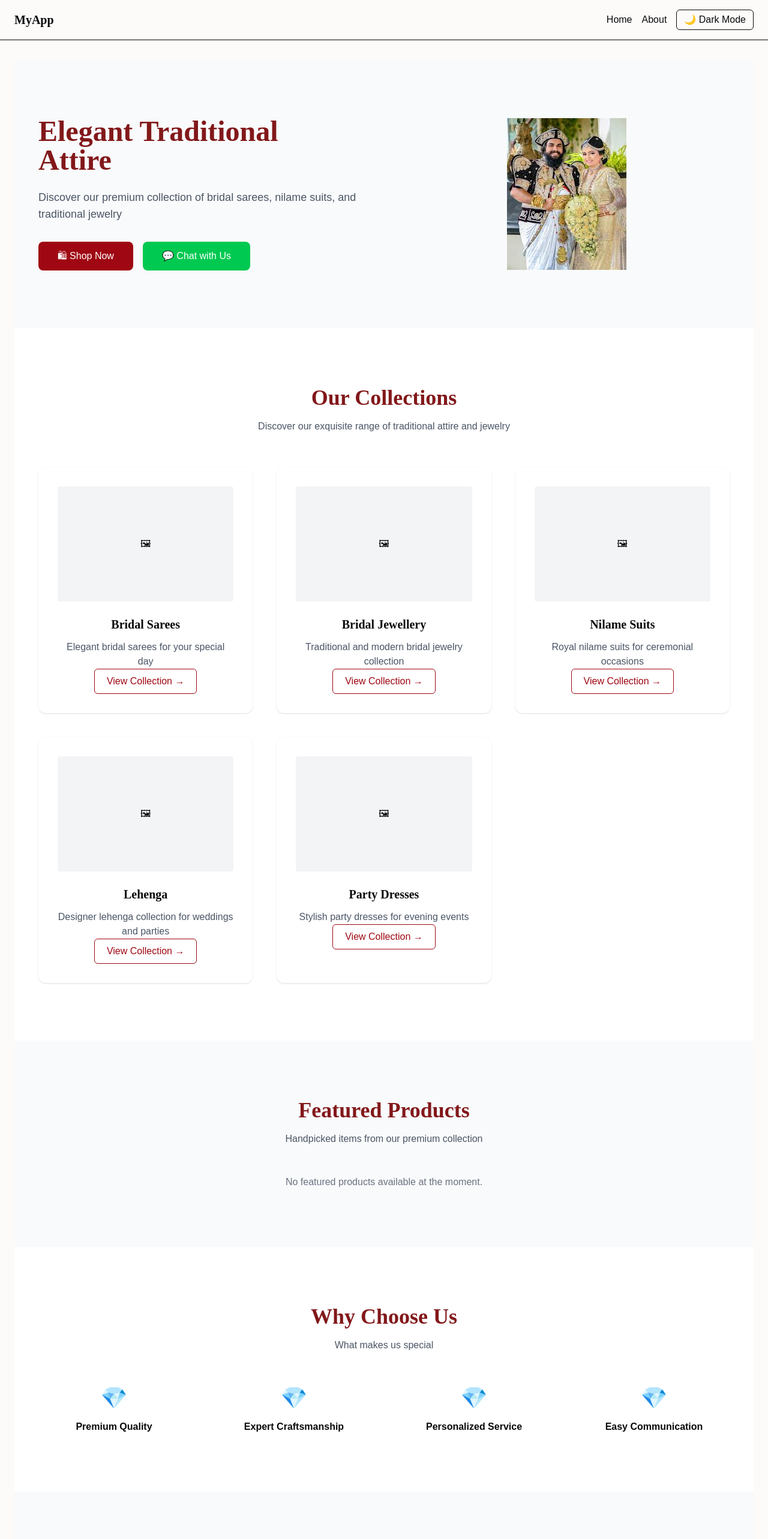
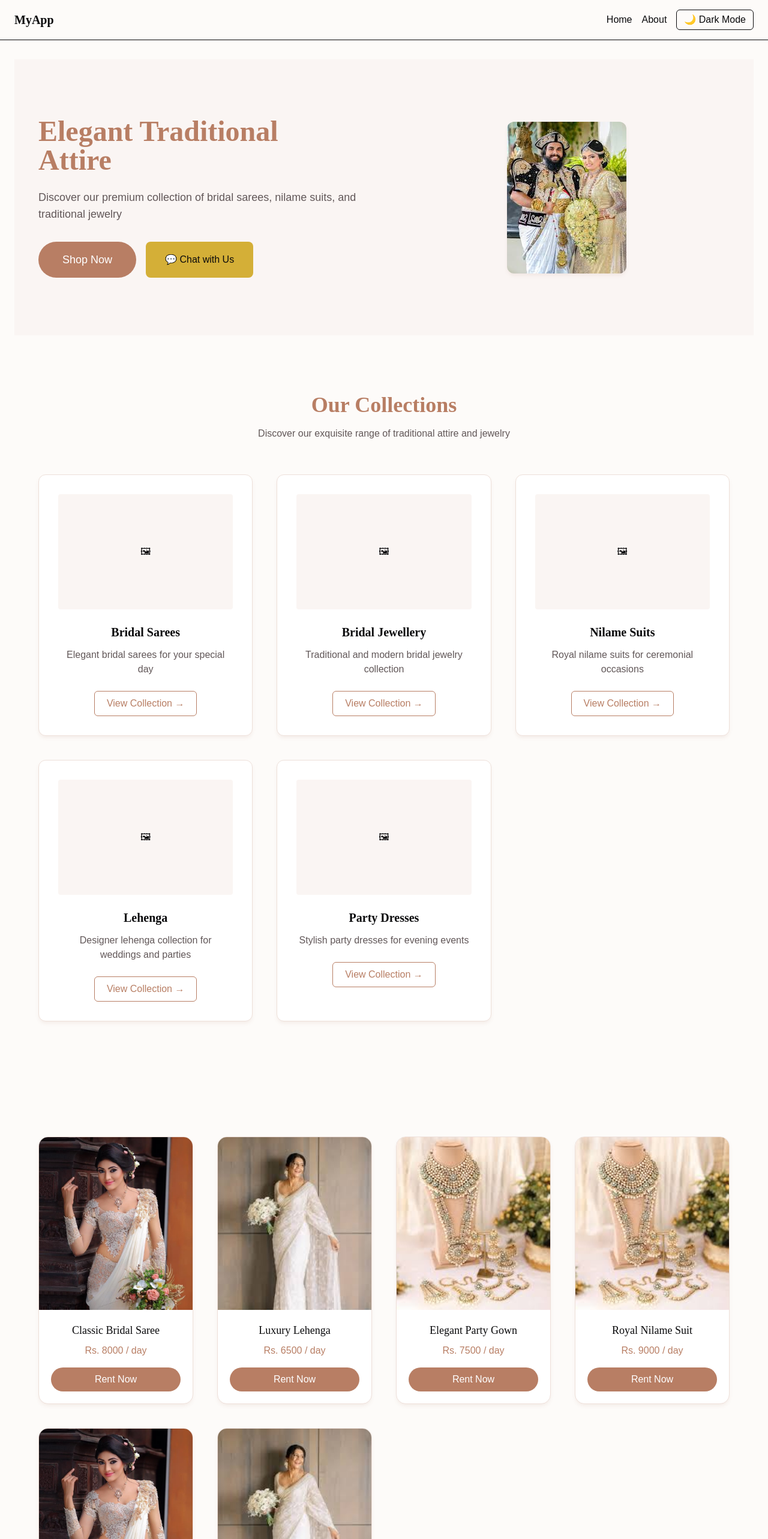
Before and after one commit to ZentroThread/Client_frontend, a React (Vite) app: page / in a window 1280 px wide. Shown: the top 2566 px of the page at 60% size. Built offline with nearby package versions, Linux system fonts and the light colour scheme.

Commit message:
Home , Collection Page Updated

```diff
--- a/src/components/molecules/DressCard.tsx
+++ b/src/components/molecules/DressCard.tsx
@@ -1,5 +1,3 @@
-import Button from "../atoms/Button.tsx";
-
 type Props = {
   name: string;
   pricePerDay: number;
@@ -8,7 +6,18 @@ type Props = {
 
 export default function DressCard({ name, pricePerDay, image }: Props) {
   return (
-    <div className="bg-white rounded-2xl shadow overflow-hidden">
+    <div
+      className="
+        bg-(--color-surface)
+        rounded-2xl
+        shadow-(--shadow-md)
+        overflow-hidden
+        border
+        border-(--color-border-light)
+        hover:shadow-lg
+        transition
+      "
+    >
       <img
         src={image}
         alt={name}
@@ -16,14 +25,27 @@ export default function DressCard({ name, pricePerDay, image }: Props) {
       />
 
       <div className="p-5 text-center">
-        <h3 className="font-semibold">{name}</h3>
-        <p className="text-pink-600 mt-2">
+        <h3 className="text-lg font-serif text-(--color-text-primary)">
+          {name}
+        </h3>
+
+        <p className="mt-2 text-(--color-brand-primary) font-medium">
           Rs. {pricePerDay} / day
         </p>
 
-        <div className="mt-4">
-          <Button>Rent Now</Button>
-        </div>
+        <button
+          className="
+            mt-4 w-full
+            bg-(--color-brand-primary)
+            text-white
+            py-2
+            rounded-full
+            hover:bg-(--color-brand-secondary)
+            transition
+          "
+        >
+          Rent Now
+        </button>
       </div>
     </div>
   );
--- a/src/components/organisms/CollectionsSection.tsx
+++ b/src/components/organisms/CollectionsSection.tsx
@@ -30,12 +30,15 @@ const collections = [
 
 export default function CollectionsSection() {
   return (
-    <section id ="collections" className="py-24 bg-white text-center">
-      <h2 className="text-4xl font-serif font-bold text-red-900">
+    <section
+      id="collections"
+      className="py-24 bg-(--color-bg-primary) text-center"
+    >
+      <h2 className="text-4xl font-serif font-bold text-(--color-brand-primary)">
         Our Collections
       </h2>
 
-      <p className="mt-4 text-gray-600">
+      <p className="mt-4 text-(--color-text-secondary)">
         Discover our exquisite range of traditional attire and jewelry
       </p>
 
@@ -43,28 +46,44 @@ export default function CollectionsSection() {
         {collections.map((item, index) => (
           <div
             key={index}
-            className="bg-white rounded-xl shadow p-8"
+            className="
+              bg-(--color-surface)
+              rounded-xl
+              shadow-(--shadow-md)
+              p-8
+              border
+              border-(--color-border-light)
+            "
           >
-            <div className="h-48 bg-gray-100 rounded mb-6 flex items-center justify-center">
+            <div className="h-48 bg-(--color-bg-tertiary) rounded mb-6 flex items-center justify-center">
               🖼
             </div>
 
-            <h3 className="text-xl font-serif font-bold">
+            <h3 className="text-xl font-serif font-bold text-(--color-text-primary)">
               {item.title}
             </h3>
 
-            <p className="mt-3 text-gray-600">
+            <p className="mt-3 text-(--color-text-secondary)">
               {item.desc}
             </p>
 
             <Link
-                to={item.path}
-                className="inline-flex items-center gap-2 border border-red-800 text-red-800 px-5 py-2 rounded-md hover:bg-red-800 hover:text-white transition"
+              to={item.path}
+              className="
+                inline-flex items-center gap-2
+                mt-6
+                border
+                border-(--color-brand-primary)
+                text-(--color-brand-primary)
+                px-5 py-2
+                rounded-md
+                hover:bg-(--color-brand-primary)
+                hover:text-white
+                transition
+              "
             >
-            View Collection →
+              View Collection →
             </Link>
-
-
           </div>
         ))}
       </div>
--- a/src/components/organisms/DressGrid.tsx
+++ b/src/components/organisms/DressGrid.tsx
@@ -1,6 +1,5 @@
 import DressCard from "../molecules/DressCard";
 import { dresses, type Dress } from "../../data/dresses";
-
 
 type Props = {
   category?: Dress["category"];
@@ -12,7 +11,7 @@ export default function DressGrid({ category }: Props) {
     : dresses;
 
   return (
-    <section className="py-24 px-10">
+    <section className="py-24 px-10 bg-(--color-bg-primary)">
       <div className="grid gap-10 grid-cols-1 sm:grid-cols-2 lg:grid-cols-4">
         {filteredDresses.map((dress) => (
           <DressCard
@@ -25,7 +24,7 @@ export default function DressGrid({ category }: Props) {
       </div>
 
       {filteredDresses.length === 0 && (
-        <p className="text-center text-gray-500 mt-10">
+        <p className="text-center text-(--color-text-secondary) mt-10">
           No items available in this category.
         </p>
       )}
--- a/src/components/organisms/FeaturedProducts.tsx
+++ b/src/components/organisms/FeaturedProducts.tsx
@@ -1,15 +1,15 @@
 export default function FeaturedProducts() {
   return (
-    <section className="py-24 bg-gray-50 text-center">
-      <h2 className="text-4xl font-serif font-bold text-red-900">
+    <section className="py-24 bg-(--color-bg-tertiary) text-center">
+      <h2 className="text-4xl font-serif font-bold text-(--color-brand-primary)">
         Featured Products
       </h2>
 
-      <p className="mt-4 text-gray-600">
+      <p className="mt-4 text-(--color-text-secondary)">
         Handpicked items from our premium collection
       </p>
 
-      <p className="mt-12 text-gray-500">
+      <p className="mt-12 text-(--color-text-secondary)">
         No featured products available at the moment.
       </p>
     </section>
--- a/src/components/organisms/Testimonials.tsx
+++ b/src/components/organisms/Testimonials.tsx
@@ -15,21 +15,39 @@ const reviews = [
 
 export default function Testimonials() {
   return (
-    <section className="py-24 bg-gray-50 text-center">
-      <h2 className="text-4xl font-serif font-bold text-red-900">
+    <section className="py-24 bg-(--color-bg-tertiary) text-center">
+      <h2 className="text-4xl font-serif font-bold text-(--color-brand-primary)">
         What Our Customers Say
       </h2>
 
-      <p className="mt-4 text-gray-600">
+      <p className="mt-4 text-(--color-text-secondary)">
         Reviews from satisfied customers
       </p>
 
       <div className="mt-14 max-w-7xl mx-auto px-10 grid grid-cols-1 md:grid-cols-3 gap-10">
         {reviews.map((r, i) => (
-          <div key={i} className="bg-white p-8 rounded-xl shadow">
-            ⭐⭐⭐⭐⭐
-            <p className="mt-4 italic">"{r.text}"</p>
-            <p className="mt-4 font-semibold">– {r.name}</p>
+          <div
+            key={i}
+            className="
+              bg-(--color-surface)
+              p-8
+              rounded-xl
+              shadow-(--shadow-md)
+              border
+              border-(--color-border-light)
+            "
+          >
+            <div className="text-(--color-accent-gold) text-lg">
+              ⭐⭐⭐⭐⭐
+            </div>
+
+            <p className="mt-4 italic text-(--color-text-secondary)">
+              “{r.text}”
+            </p>
+
+            <p className="mt-4 font-semibold text-(--color-text-primary)">
+              – {r.name}
+            </p>
           </div>
         ))}
       </div>
--- a/src/components/organisms/TraditionalAttire.tsx
+++ b/src/components/organisms/TraditionalAttire.tsx
@@ -2,34 +2,52 @@ import coupleImg from "../../assets/items/nilame3.jpeg";
 
 export default function TraditionalAttire() {
   return (
-    <section className="py-24 bg-gray-50">
+    <section className="py-24 bg-(--color-bg-tertiary)">
       <div className="max-w-7xl mx-auto px-10 grid grid-cols-1 lg:grid-cols-2 gap-16 items-center">
 
         {/* LEFT */}
         <div>
-          <h2 className="text-5xl font-serif font-bold text-red-900">
+          <h2 className="text-5xl font-serif font-bold text-(--color-brand-primary)">
             Elegant Traditional<br />Attire
           </h2>
 
-          <p className="mt-6 text-gray-600 text-lg max-w-xl">
+          <p className="mt-6 text-(--color-text-secondary) text-lg max-w-xl">
             Discover our premium collection of bridal sarees, nilame suits,
             and traditional jewelry
           </p>
 
           <div className="mt-8 flex gap-4">
+            {/* Shop Now */}
             <button
-                onClick={() => {
-                    document
-                        .getElementById("collections")
-                        ?.scrollIntoView({ behavior: "smooth" });
-                }}
-                className="bg-red-800 text-white px-8 py-3 rounded-lg"
+              onClick={() => {
+                document
+                  .getElementById("collections")
+                  ?.scrollIntoView({ behavior: "smooth" });
+              }}
+              className="
+                bg-(--color-brand-primary)
+                text-white
+                px-10 py-4
+                rounded-full
+                text-lg
+                hover:bg-(--color-brand-secondary)
+                transition
+              "
             >
-            🛍 Shop Now
+              Shop Now
             </button>
 
-
-            <button className="bg-green-500 text-white px-8 py-3 rounded-lg">
+            {/* Chat Button */}
+            <button
+              className="
+                bg-(--color-accent-gold)
+                text-(--color-text-primary)
+                px-8 py-3
+                rounded-lg
+                hover:opacity-90
+                transition
+              "
+            >
               💬 Chat with Us
             </button>
           </div>
@@ -40,7 +58,7 @@ export default function TraditionalAttire() {
           <img
             src={coupleImg}
             alt="Traditional Couple"
-            className="max-h-105"
+            className="max-h-105 rounded-xl shadow-(--shadow-md)"
           />
         </div>
 
--- a/src/components/organisms/WhyChooseUs.tsx
+++ b/src/components/organisms/WhyChooseUs.tsx
@@ -7,20 +7,34 @@ const features = [
 
 export default function WhyChooseUs() {
   return (
-    <section className="py-24 bg-white text-center">
-      <h2 className="text-4xl font-serif font-bold text-red-900">
+    <section className="py-24 bg-(--color-bg-primary) text-center">
+      <h2 className="text-4xl font-serif font-bold text-(--color-brand-primary)">
         Why Choose Us
       </h2>
 
-      <p className="mt-4 text-gray-600">
+      <p className="mt-4 text-(--color-text-secondary)">
         What makes us special
       </p>
 
       <div className="mt-14 max-w-6xl mx-auto grid grid-cols-2 md:grid-cols-4 gap-12">
         {features.map((item, index) => (
-          <div key={index}>
-            <div className="text-4xl mb-4">💎</div>
-            <p className="font-semibold">{item}</p>
+          <div
+            key={index}
+            className="
+              bg-(--color-surface)
+              p-6
+              rounded-xl
+              border
+              border-(--color-border-light)
+              shadow-(--shadow-sm)
+            "
+          >
+            <div className="text-4xl mb-4 text-(--color-accent-gold)">
+              💎
+            </div>
+            <p className="font-semibold text-(--color-text-primary)">
+              {item}
+            </p>
           </div>
         ))}
       </div>
--- a/src/pages/Home.tsx
+++ b/src/pages/Home.tsx
@@ -10,10 +10,11 @@ export default function Home() {
     <>
       <TraditionalAttire />
       <CollectionsSection />
+      <DressGrid />
       <FeaturedProducts />
       <WhyChooseUs />
       <Testimonials />
-      <DressGrid />
+
     </>
   );
 }
```
